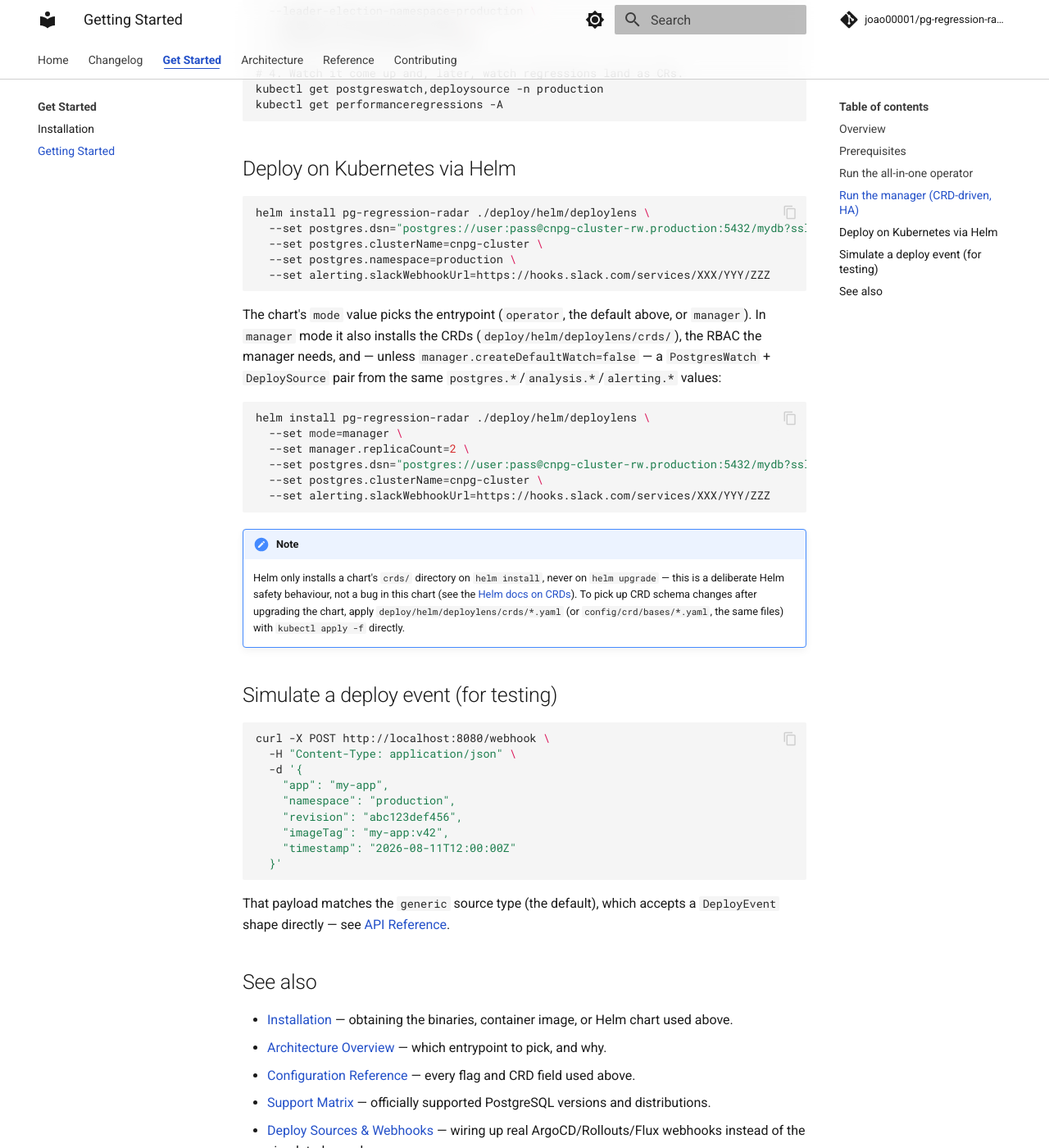
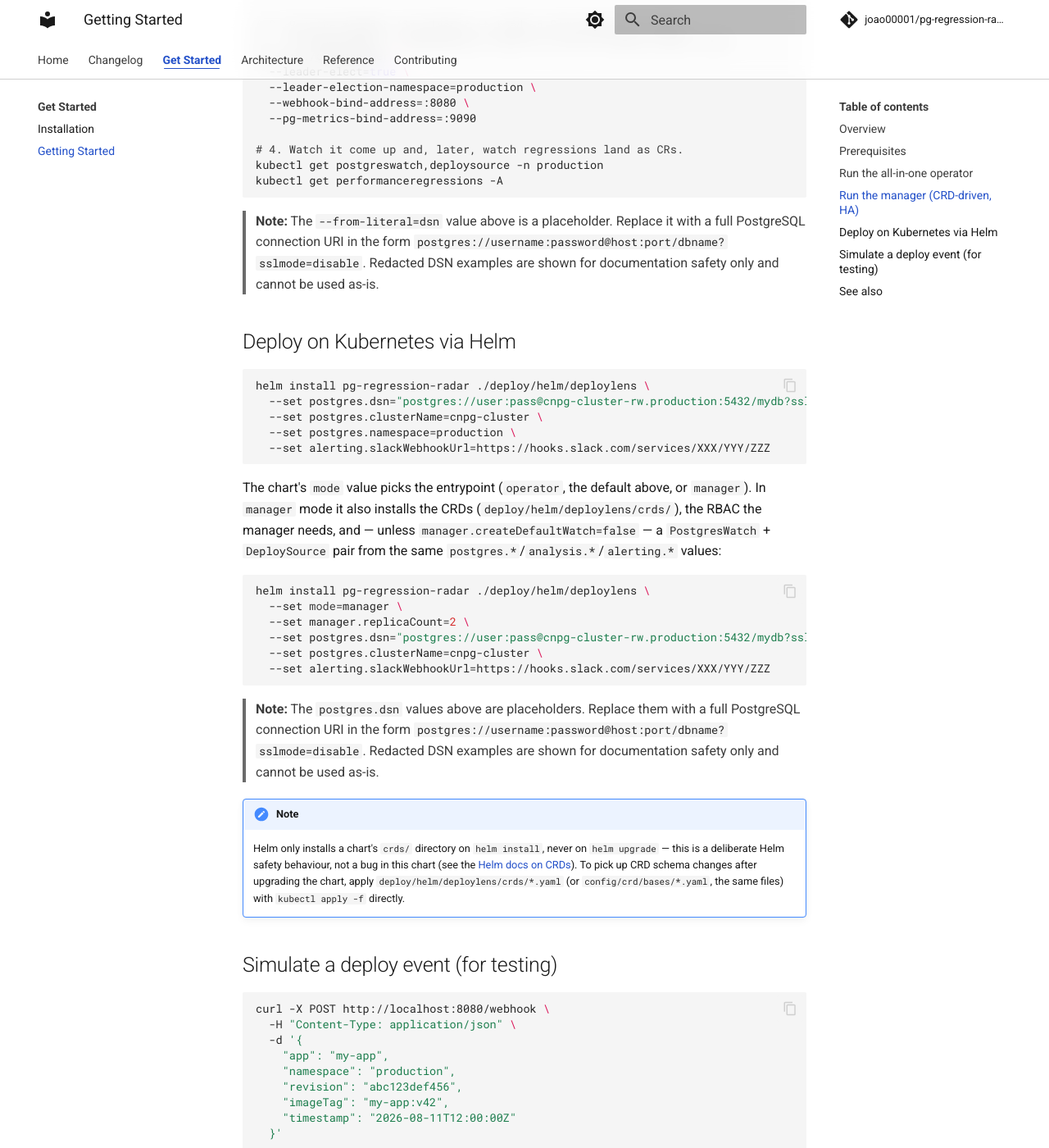
Before and after one commit to joao00001/pg-regression-radar, an MkDocs documentation site: the page built from docs/getting-started.md, in a window 1280 px wide and 1400 px high, scrolled down 2034 px. Shown: the whole window at 82% size. Built offline with MkDocs 1.6.1 and Material for MkDocs 9.7.7, drawn with Linux system fonts in a browser that asks for light colours; comment, search, counter and statistics services are not loaded; the version menu is left out; some of the changed text lies outside the part shown.

Commit message:
docs: clarify that redacted DSN examples are placeholders, not literal input (#103)
* Initial plan

* docs: clarify that redacted DSN examples are placeholders, not literal input

Co-authored-by: joao00001 <149160126+joao00001@users.noreply.github.com>

* docs: fix DSN notes to show actual postgres:// URI form; fix workflow comment placement

Co-authored-by: joao00001 <149160126+joao00001@users.noreply.github.com>

* docs: fix workflow comment to show real postgres:// URI example

Co-authored-by: joao00001 <149160126+joao00001@users.noreply.github.com>

---------

Co-authored-by: copilot-swe-agent[bot] <198982749+Copilot@users.noreply.github.com>
Co-authored-by: joao00001 <149160126+joao00001@users.noreply.github.com>

````diff
--- a/docs/getting-started.md
+++ b/docs/getting-started.md
@@ -30,6 +30,10 @@ go run ./cmd/operator \
   --min-executions 10 \
   --latency-threshold 0.20
 ```
+> **Note:** The `--dsn` value above is a placeholder. Replace it with a full PostgreSQL
+> connection URI in the form `postgres://username:password@host:port/dbname?sslmode=disable`.
+> Redacted DSN examples are shown for documentation safety only and cannot be used as-is.
+
 
 ## Run the manager (CRD-driven, HA)
 
@@ -79,6 +83,9 @@ go run ./cmd/manager \
 kubectl get postgreswatch,deploysource -n production
 kubectl get performanceregressions -A
 ```
+> **Note:** The `--from-literal=dsn` value above is a placeholder. Replace it with a full
+> PostgreSQL connection URI in the form `postgres://username:password@host:port/dbname?sslmode=disable`.
+> Redacted DSN examples are shown for documentation safety only and cannot be used as-is.
 
 ## Deploy on Kubernetes via Helm
 
@@ -100,6 +107,9 @@ helm install pg-regression-radar ./deploy/helm/deploylens \
   --set postgres.clusterName=cnpg-cluster \
   --set alerting.slackWebhookUrl=https://hooks.slack.com/services/XXX/YYY/ZZZ
 ```
+> **Note:** The `postgres.dsn` values above are placeholders. Replace them with a full
+> PostgreSQL connection URI in the form `postgres://username:password@host:port/dbname?sslmode=disable`.
+> Redacted DSN examples are shown for documentation safety only and cannot be used as-is.
 
 !!! note
     Helm only installs a chart's `crds/` directory on `helm install`, never on `helm upgrade` — this is a deliberate Helm safety behaviour, not a bug in this chart (see the [Helm docs on CRDs](https://helm.sh/docs/chart_best_practices/custom_resource_definitions/)). To pick up CRD schema changes after upgrading the chart, apply `deploy/helm/deploylens/crds/*.yaml` (or `config/crd/bases/*.yaml`, the same files) with `kubectl apply -f` directly.
````
Also changed, not shown: README.md (+5 -0 lines), changelog.d/103.docs.md (added, +1 -0 lines), docs/installation.md (+9 -0 lines), docs/testing.md (+6 -0 lines), 1 other file.
